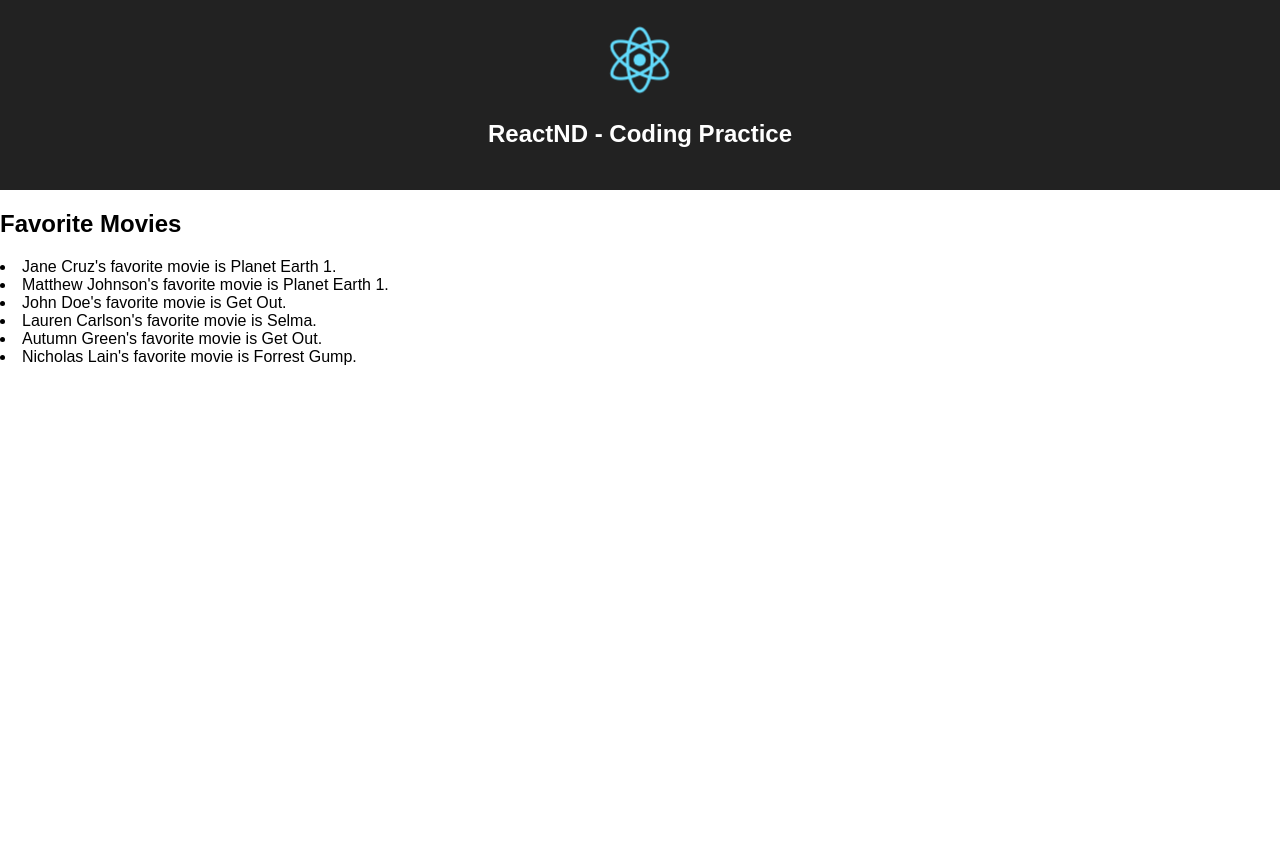
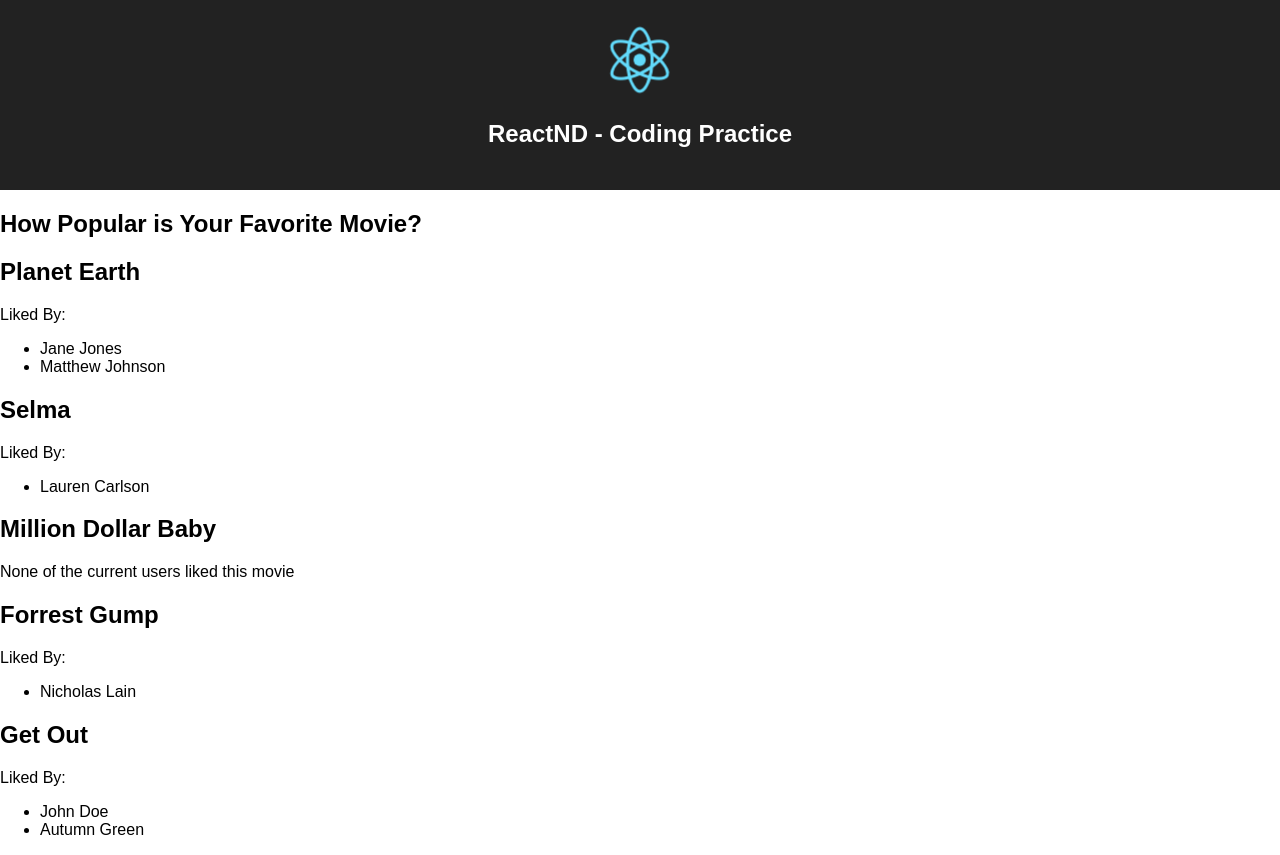
Before and after one commit to avilbol/react-exercises, a React (Create React App) app: page / in a window 1280 px wide. Before the commit the page ends 800 px from the top, so only its background shows below. Built offline with nearby package versions, Linux system fonts and the light colour scheme.

Commit message:
Adding liked by implementation

```diff
--- a/src/App.js
+++ b/src/App.js
@@ -1,6 +1,13 @@
 import React, { Component } from 'react';
-import logo from './logo.svg'
-import ProfilePreference from './ProfilePreference';
+import logo from './logo.svg';
+import './App.css';
+import LikedBy from './LikedBy'
+
+/*
+Display a list of movies where each movie contains a list of users that favorited it.
+
+For detailed instructions, refer to instructions.md.
+*/
 
 const profiles = [
   {
@@ -38,7 +45,7 @@ const profiles = [
 const users = {
   1: {
     id: 1,
-    name: 'Jane Cruz',
+    name: 'Jane Jones',
     userName: 'coder',
   },
   2: {
@@ -52,7 +59,7 @@ const users = {
     userName: 'user123',
   },
   4: {
-    id: 4,
+    id: 3,
     name: 'John Doe',
     userName: 'user123',
   },
@@ -71,7 +78,7 @@ const users = {
 const movies = {
   1: {
     id: 1,
-    name: 'Planet Earth 1',
+    name: 'Planet Earth',
   },
   2: {
     id: 2,
@@ -91,21 +98,43 @@ const movies = {
   },
 };
 
+let groupByMovie = () => {
+  let group = {}
+  profiles.forEach(profile => {
+    let movieID = profile.favoriteMovieID
+    if(!group[movieID]) {
+      group[movieID] = []
+    }
+    group[movieID].push({
+      id: users[profile.userID].id,
+      name: users[profile.userID].name
+    })
+  })
+
+  return group
+}
+
 class App extends Component {
   render() {
+    let moviesLikes = groupByMovie()
     return (
-      <div>
+      <div className="App">
         <header className="App-header">
           <img src={logo} className="App-logo" alt="logo" />
           <h1 className="App-title">ReactND - Coding Practice</h1>
         </header>
-        <h2>Favorite Movies</h2>
-		{profiles.map((profile)=>(
-    		<ProfilePreference
-      			userName={users[profile.userID].name}
-  				favoriteMovie={movies[profile.favoriteMovieID].name}/>
-    	))}
-      </div>
+        <h2>How Popular is Your Favorite Movie?</h2>
+		{Object.entries(movies)
+			.map(moviePair => moviePair[1])
+			.map((movie) => (
+                <div>
+                    <h2>{movie.name}</h2>
+                    <LikedBy
+                        usersLikedBy={moviesLikes[movie.id]}
+                        emptyMessage="None of the current users liked this movie"/>
+                </div>
+         	))}
+      	</div>
     );
   }
 }
--- /dev/null
+++ b/src/LikedBy.js
@@ -0,0 +1,25 @@
+import React, { Component } from 'react';
+
+
+class LikedBy extends Component {
+  render() {
+    const usersLikedBy = this.props.usersLikedBy
+    let populated = usersLikedBy && usersLikedBy.length > 0
+    return populated ? (
+      <div>
+      	<p>Liked By:</p>
+        <ul>
+          	{usersLikedBy.map((user)=>(
+        		<li>{user.name}</li>
+    		))}
+      	</ul>
+      </div>
+    ) : (
+      <div>
+      	<p>{this.props.emptyMessage}</p>
+      </div>
+    )
+  }
+}
+
+export default LikedBy;
```
